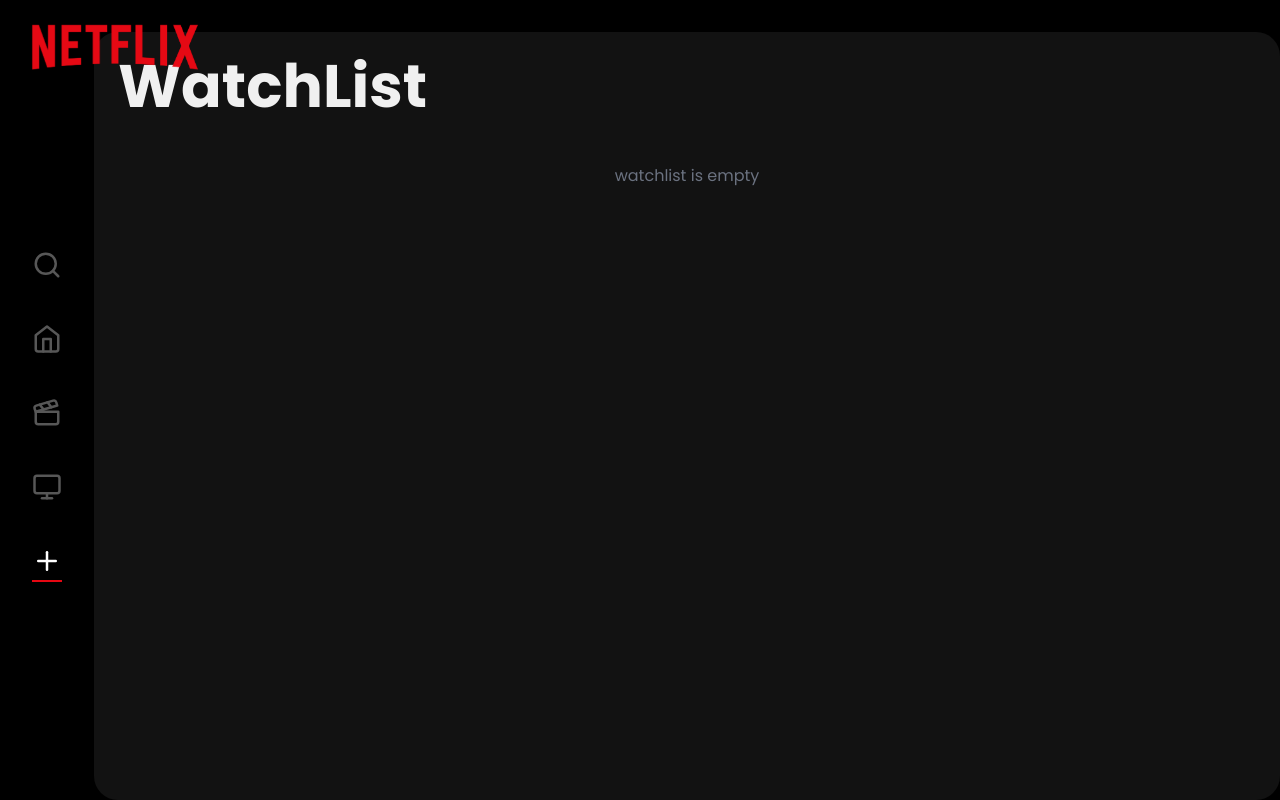
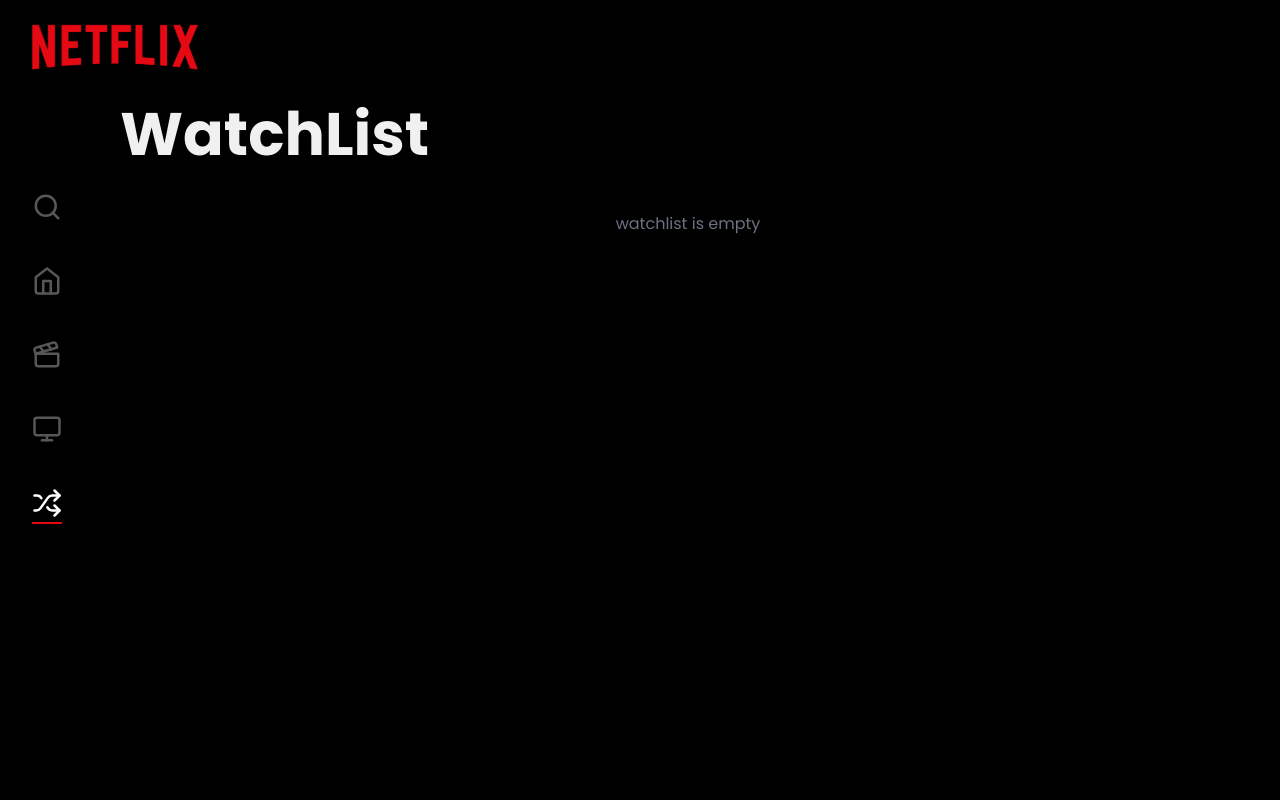
Before and after one commit to JayashTripathy/netflix-concept, a Next.js app: page /watchlist in a window 1280 px wide. Built offline with nearby package versions, Linux system fonts and the light colour scheme.

Commit message:
add all the remaining sections in the home page and completed new home page

```diff
--- a/src/app/(main)/allGenre/page.tsx
+++ b/src/app/(main)/allGenre/page.tsx
@@ -13,8 +13,8 @@
   ]);
 
   return (
-    <div className=" md:p-10 p-2 pb-20">
-      <h1 className="md:text-6xl text-4xl md:mb-10 my-6">Genres</h1>
+    <div className=" md:p-10 p-2 pb-20 md:pl-24 pt-20">
+      <h1 className="md:text-6xl text-4xl md:mb-10 my-6 md:mt-20">Genres</h1>
 
       <div className="grid lg:grid-cols-3 grid-cols-2 md:gap-4 gap-2 mt-4">
         {Object.keys(moviesByGenre)
--- a/src/app/(main)/layout.tsx
+++ b/src/app/(main)/layout.tsx
@@ -8,11 +8,11 @@
 function MainLayout({ children }: Props) {
   return (
     <div
-      className={` flex w-full overflow-hidden md:h-full h-[calc(100%-4rem)]    `}
+      className={` flex w-full md:h-full h-[calc(100%-4rem)]   `}
     >
       <MainLeftNav />
 
-      <div className="   h-full   overflow-x-hidden  snap-x snap-mandatory flex-1   ">
+      <div className="   h-full    snap-x snap-mandatory flex-1    ">
         {children}
       </div>
     </div>
--- a/src/app/(main)/page.tsx
+++ b/src/app/(main)/page.tsx
@@ -2,14 +2,17 @@
 import TopMoviesStrip from "@/components/topMoviesStrip";
 import { Info, Play, PlayIcon, Plus } from "lucide-react";
 import Image from "next/image";
+import moviesData from "@/movies.json";
+import Link from "next/link";
+import MovieSlider from "@/components/movieSlider";
 
 export default function Home() {
   return (
-    <div className="">
+    <div className=" w-screen md:pl-16 pb-20 md:pb-10">
       {/* <TopMoviesStrip />
       <Top10Movies /> */}
 
-      <div className="flex   w-full justify-between overflow-hidden h-[600px]   relative">
+      <div className="flex  justify-between overflow-hidden h-[600px]   relative">
         <div className="hidden md:relative bottom-0 md:flex flex-col  justify-end pl-20 z-10    pb-16">
           <div className="flex gap-2 justify-start items-center ">
             <Image
@@ -69,6 +72,18 @@
           <div className="absolute h-full w-full top-0 bg-gradient-to-t from-10% to-50%   from-black  to-transparent z-0"></div>
         </div>
       </div>
+
+      <br />
+      <div className="p-4 md:p-8 w-full overflow-hidden">
+        <h1 className="text-sl md:text-3xl font-semibold ">Now this week</h1>
+
+        <MovieSlider moviesData={moviesData.slice(0, 20)} />
+      </div>
+      <div className="p-4 md:p-8 w-full overflow-hidden">
+        <h1 className="text-sl md:text-3xl font-semibold ">Trending Now</h1>
+
+        <MovieSlider moviesData={moviesData.slice(20, 30)} />
+      </div>
     </div>
   );
 }
--- a/src/app/(main)/watchlist/client.tsx
+++ b/src/app/(main)/watchlist/client.tsx
@@ -12,8 +12,8 @@
     return watchlist?.includes(movie.imdbid);
   });
   return (
-    <div className=" pb-16 md:pb-0 md:pt-8 h-full overflow-hidden">
-      <div className="w-full  bg-secondary  h-full md:rounded-3xl   md:p-6 pt-4 px-2 flex flex-col  ">
+    <div className=" pb-16 md:pb-0 pt-20 md:pl-24 h-full overflow-hidden">
+      <div className="w-full    h-full md:rounded-3xl   md:p-6 pt-4 px-2 flex flex-col  ">
         <div className=" text-2xl md:text-6xl font-bold md:pb-7 pb-5 flex gap-3 items-center ">
           WatchList
         </div>
--- a/src/app/movie/[movieid]/client.tsx
+++ b/src/app/movie/[movieid]/client.tsx
@@ -35,7 +35,7 @@
     },
   ];
   return (
-    <div className="relative w-full md:h-[calc(100%-6rem)] h-[calc(100%-4rem)]     ">
+    <div className="relative w-full md:h-[calc(100%-6rem)] h-[calc(100%-4rem)] md:mt-24 mt-10     ">
       <div className=" md:w-3/4 w-full px-2  py-10  mx-auto h-full z-10 relative  flex   flex-col md:flex-row items-center gap-3 overflow-auto pb-20 no-scrollbar  ">
         <div className=" md:py-8  md:pr-8 w-full">
           <div className="text-2xl md:text-5xl font-bold flex gap-2  md:gap-5 items-center ">
--- a/src/components/header.tsx
+++ b/src/components/header.tsx
@@ -1,5 +1,5 @@
 "use client";
-import React from "react";
+import React, { useEffect, useState } from "react";
 import Image from "next/image";
 import { ChevronDown, MoreVertical, Search } from "lucide-react";
 import Link from "next/link";
@@ -7,8 +7,30 @@
 type Props = {};
 
 function Header({}: Props) {
+  const [isScrolled, setIsScrolled] = useState(false);
+
+  useEffect(() => {
+    const handleScroll = () => {
+      if (document.body.scrollTop > 10) {
+        setIsScrolled(true);
+      } else {
+        setIsScrolled(false);
+      }
+    };
+    document.body.addEventListener("scroll", handleScroll);
+
+    return () => {
+      document.body.removeEventListener("scroll", handleScroll);
+    };
+  }, []);
+
   return (
-    <div className="flex  p-2  md:p-6 items-center w-full justify-between text-font-secondary  fixed top-0  z-50 md:h-24 h-16   ">
+    <div
+      className="flex  p-2  md:p-6 items-center w-full justify-between text-font-secondary  fixed top-0  z-50 md:h-24 h-16"
+      style={{
+        backdropFilter: isScrolled ? "blur(100px)" : "blur(0px)",
+      }}
+    >
       <div className="text-font-secondary flex gap-3 md:gap-10 items-center w-full max-w-[700px]">
         <Link href="/">
           <Image
@@ -26,7 +48,6 @@
             className=" md:hidden max-w-[40px]"
           />
         </Link>
-
       </div>
       {/* <div className="flex  gap-1 md:gap-3 items-center bg-secondary p-2 rounded-3xl cursor-pointer hover:opacity-90 transition-all  duration-200 ease-in-out ">
         {" "}
--- /dev/null
+++ b/src/components/movieSlider.tsx
@@ -0,0 +1,65 @@
+"use client";
+import { ChevronRight } from "lucide-react";
+import Link from "next/link";
+import React, { useEffect, useRef } from "react";
+
+type Props = {
+  moviesData: any;
+};
+
+function MovieSlider({ moviesData }: Props) {
+  const scrollRef = useRef<HTMLDivElement>(null);
+
+  return (
+    <div
+      className="flex  gap-2 overflow-hidden overflow-x-auto py-2 w-full relative "
+      ref={scrollRef}
+    >
+      {moviesData.map((movie: any, ind: number) => (
+        <Link
+          key={ind}
+          href={`movie/${movie.imdbid}`}
+          className="md:h-80  h-32 aspect-[9/16] rounded relative flex items-end shadow-xl "
+          style={{
+            background: `url(${movie.image})`,
+            backgroundPosition: "center",
+          }}
+        ></Link>
+      ))}
+
+      <button
+        className="  sticky right-2 md:right-5    z-10"
+        onClick={() => {
+          if (scrollRef.current) {
+            console.log(
+              scrollRef.current.scrollLeft,
+              scrollRef.current.clientWidth,
+              scrollRef.current.scrollWidth
+            );
+            if (
+              Math.ceil(
+                scrollRef.current.scrollLeft + scrollRef.current.clientWidth
+              ) >= scrollRef.current.scrollWidth
+            ) {
+              scrollRef.current?.scrollTo({ left: 0, behavior: "smooth" });
+            } else {
+              scrollRef.current?.scrollBy({
+                left: 500,
+                behavior: "smooth",
+              });
+            }
+          }
+        }}
+      >
+        <div
+          className="bg-gray-200  rounded-full  drop-shadow-2xl  p-1 md:p-2
+    text-black "
+        >
+          <ChevronRight size={30} />
+        </div>
+      </button>
+    </div>
+  );
+}
+
+export default MovieSlider;
--- a/src/components/navigation/MainLeftNav.tsx
+++ b/src/components/navigation/MainLeftNav.tsx
@@ -1,6 +1,16 @@
 "use client";
 import React from "react";
-import { Clapperboard, Home, HomeIcon, ListVideo, Monitor, Plus, Search, Zap } from "lucide-react";
+import {
+  Clapperboard,
+  Home,
+  HomeIcon,
+  ListVideo,
+  Monitor,
+  Plus,
+  Search,
+  Shuffle,
+  Zap,
+} from "lucide-react";
 import Link from "next/link";
 import { usePathname } from "next/navigation";
 import { Main } from "next/document";
@@ -10,7 +20,7 @@
 const menuItems = [
   {
     name: "Search",
-    path: "/search",
+    path: "/allGenre",
     icon: <Search size={30} />,
   },
   {
@@ -21,19 +31,18 @@
   {
     name: "movies",
     path: "/movies",
-    icon: <Clapperboard  size={30} />,
+    icon: <Clapperboard size={30} />,
   },
   {
     name: "tvshows",
     path: "/tvshows",
-    icon: <Monitor  size={30} />,
+    icon: <Monitor size={30} />,
   },
   {
     name: "WatchList",
     path: "/watchlist",
-    icon: <Plus size={30} />,
+    icon: <Shuffle size={30} />,
   },
-
 ];
 
 function MainLeftNav({}: Props) {
@@ -45,8 +54,7 @@
       : "flex gap-2 hover:border-b-2 border-b-primary pb-1 text-2xl items-center  cursor-pointer transition-all duration-100 ease-in-out";
   };
   return (
-    <div className="md:flex flex-col gap-10 justify-center hidden  mt-8 mx-8 text-font-secondary ">
-
+    <div className="md:flex flex-col gap-10 justify-center hidden  mt-8 mx-8 text-font-secondary fixed left-0 top-40 ">
       {menuItems.map((item, ind) => (
         <Link
           href={item.path}
--- a/src/components/navigation/bottomNav.tsx
+++ b/src/components/navigation/bottomNav.tsx
@@ -8,6 +8,7 @@
   Monitor,
   Plus,
   Search,
+  Shuffle,
   Zap,
 } from "lucide-react";
 import { usePathname } from "next/navigation";
@@ -18,7 +19,7 @@
 const menuItems = [
   {
     name: "Search",
-    path: "/search",
+    path: "/allGenre",
     icon: <Search size={30} />,
   },
   {
@@ -39,9 +40,10 @@
   {
     name: "WatchList",
     path: "/watchlist",
-    icon: <Plus size={30} />,
+    icon: <Shuffle size={30} />,
   },
 ];
+
 function BottomNav({}: Props) {
   const pathname = usePathname();
 
--- a/src/styles/globals.css
+++ b/src/styles/globals.css
@@ -16,7 +16,7 @@
   width: 100vw;
   box-sizing: border-box;
   margin: 0;
-  overflow: hidden;
+  overflow: auto;
 }
 
 body {
@@ -25,14 +25,11 @@
 }
 
 ::-webkit-scrollbar {
-  height: 10px;
-  width: 10px;
-  background: var(--font-secondary);
+ display: none;
 }
 
 ::-webkit-scrollbar-thumb {
-  background: whitesmoke;
-  -webkit-border-radius: 1rem;
+  display: none;
 }
 
 .no-scrollbar::-webkit-scrollbar {
```
Also changed, not shown: 1 other file (tests, documents, lock files or other folders).
